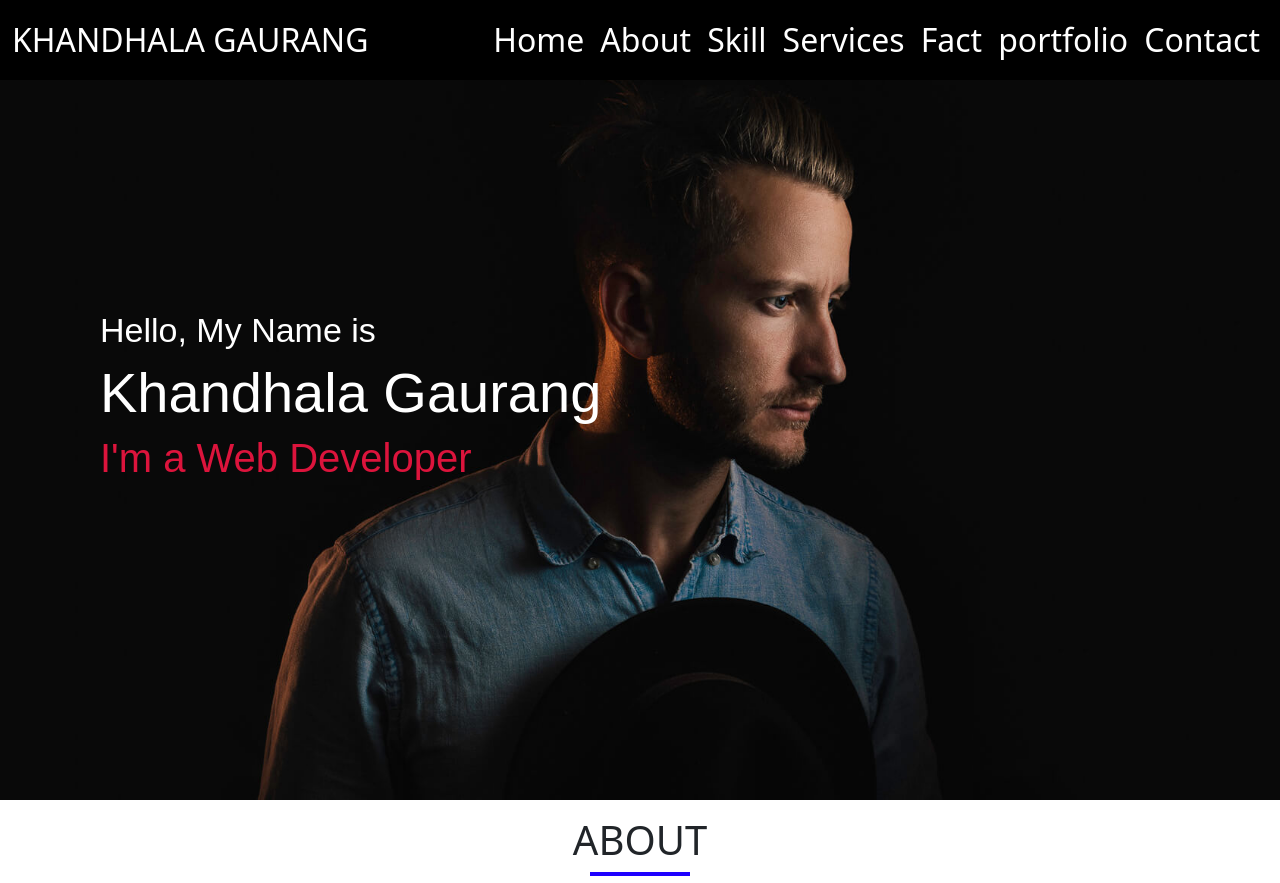
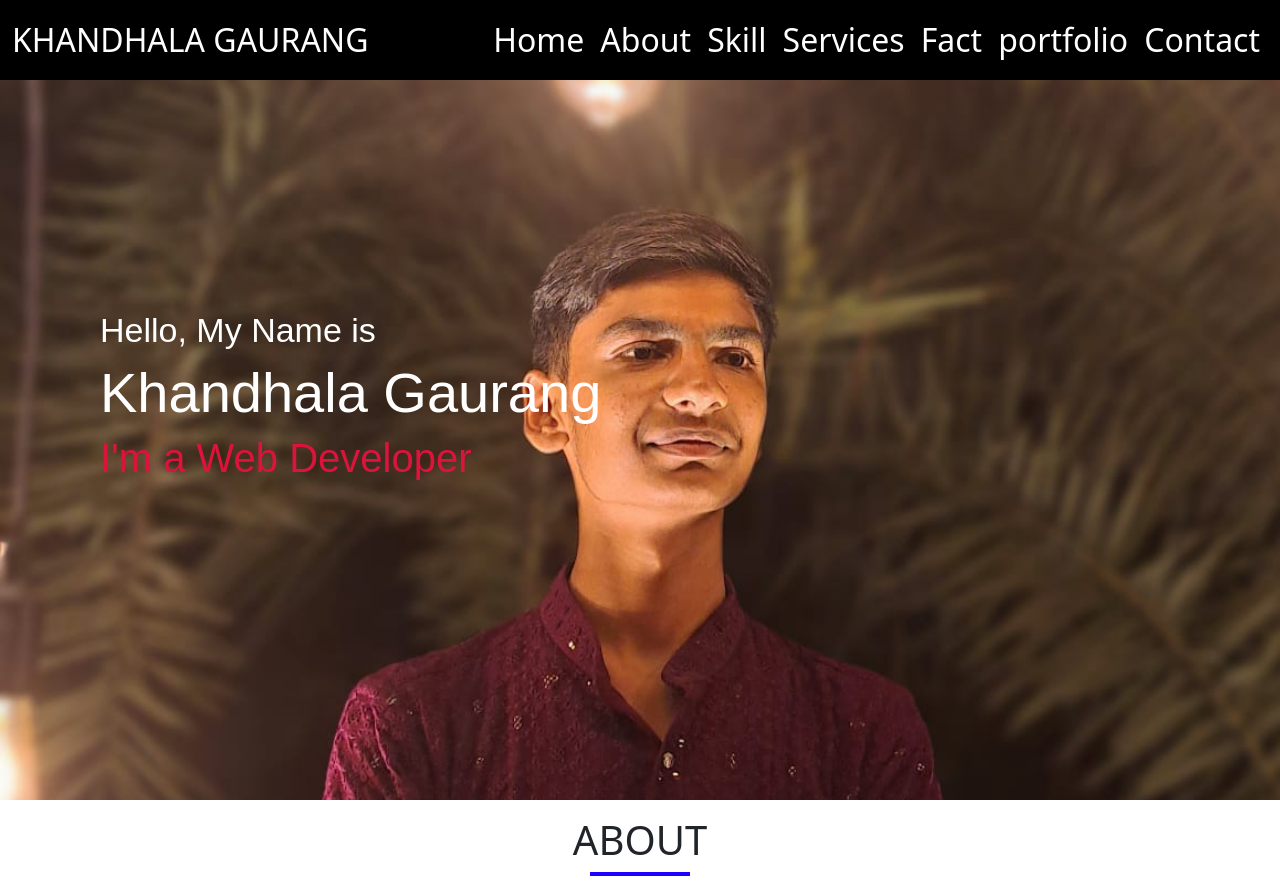
Before and after one commit to khandhalagaurang/bootstrap, a plain HTML site: page BOOTSTRAP/portfolio.bootstrap/index.html in a window 1280 px wide. Shown: the top 883 px of the page. Drawn offline with Linux system fonts and the light colour scheme.

Commit message:
Update style.css

```diff
--- a/BOOTSTRAP/portfolio.bootstrap/style.css
+++ b/BOOTSTRAP/portfolio.bootstrap/style.css
@@ -1,7 +1,7 @@
 .sec1 {
   height: 100vh;
   width: 100%;
-  background-image: url(./img/hero-bg.jpeg);
+  background-image: url(./img/back-gaurang.jpg);
   background-color: black;
   background-repeat: no-repeat;
   background-size: cover;
```
